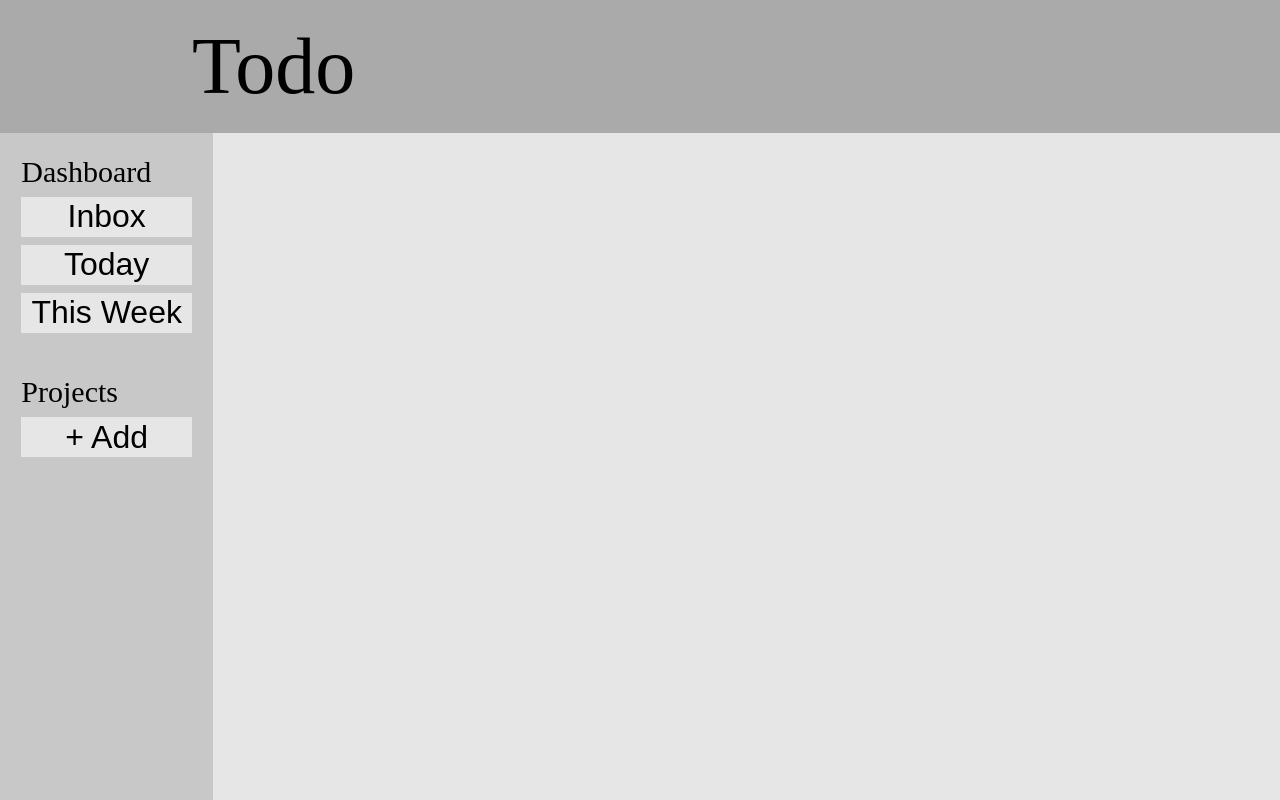
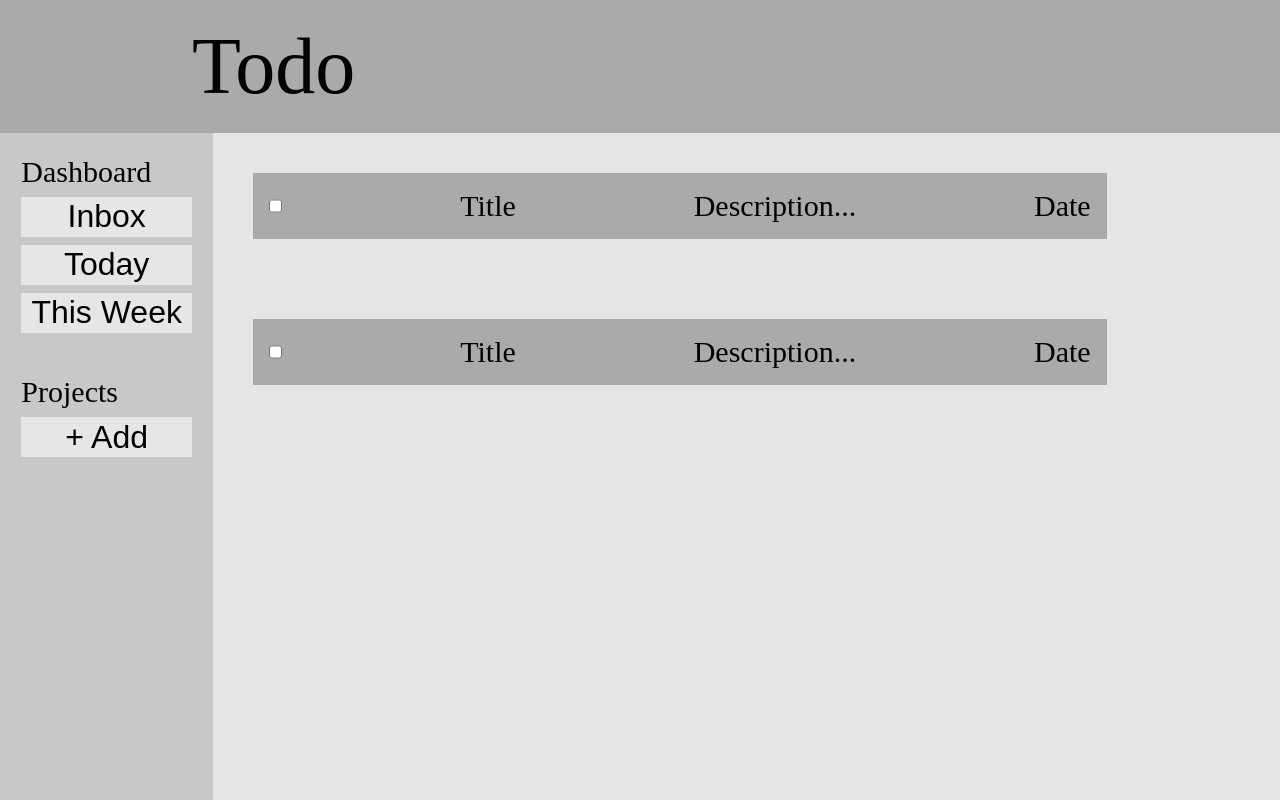
Before and after one commit to ZippyDaFish/Todo-List, a website built with webpack: page dist/index.html in a window 1280 px wide. Built offline with nearby package versions, Linux system fonts and the light colour scheme.

Commit message:
Add todo template

```diff
--- a/dist/index.html
+++ b/dist/index.html
@@ -24,7 +24,20 @@
                 <button id="project-add-btn" class="button-main">+ Add</button>
             </div>
         </div>
-        <div class="content"></div>
+        <div class="content flex-container">
+            <div class="todo-container flex-container">
+                <input type="checkbox">
+                <p class="text-mid">Title</p>
+                <p class="text-mid">Description...</p>
+                <p class="text-mid">Date</p>
+            </div>
+            <div class="todo-container flex-container">
+                <input type="checkbox">
+                <p class="text-mid">Title</p>
+                <p class="text-mid">Description...</p>
+                <p class="text-mid">Date</p>
+            </div>
+        </div>
     </div>
     <script src="main.js"></script>
 </body>
--- a/dist/styles.css
+++ b/dist/styles.css
@@ -63,4 +63,12 @@
     grid-row: 2 / 7;
     grid-column: 2 / 7;
     background-color: var(--color-light);
+    flex-direction: column;
 }
+.todo-container {
+    background-color: var(--color-dark);
+    width: 80%;
+    justify-content: space-between;
+    margin: 5vh;
+    padding: 2vh;
+}
```
